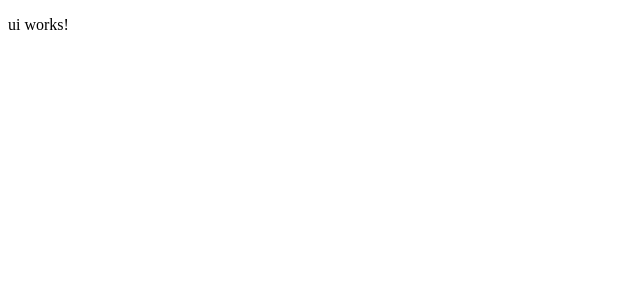
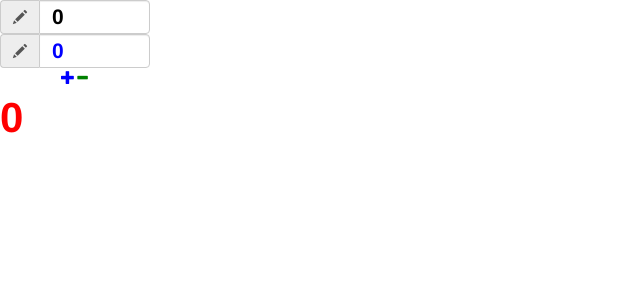
Before and after one commit to AlfonsoJari/testing-calculator, an Angular app: page / in a window 1280 px wide. Shown: the top 300 px of the page, without its empty margins (0-640 px from the left). Built offline with nearby package versions, Linux system fonts and the light colour scheme.

Commit message:
add addition ui, test #27

```diff
--- a/src/app/ui/ui.component.css
+++ b/src/app/ui/ui.component.css
@@ -0,0 +1,35 @@
+.calculator {
+    width: 150px;
+    text-align: center;
+    color: #999;
+}
+
+.result {
+    font-size: 3.0em;
+    font-weight: bold;
+    color: red;
+
+}
+
+.operator1 {
+    font-size: 1.5em;
+    font-weight: bold;
+    color: black;
+
+}
+
+.operator2 {
+    font-size: 1.5em;
+    font-weight: bold;
+    color: blue;
+
+}
+
+.addition-button {
+    cursor: pointer;
+    color: blue;
+}
+.substraction-button {
+    cursor: pointer;
+    color: green;
+}
--- a/src/app/ui/ui.component.html
+++ b/src/app/ui/ui.component.html
@@ -1 +1,23 @@
-<p>ui works!</p>
+<div class="calculator">
+
+    <form>
+        <div class="input-group">
+            <span class="input-group-addon"><i class="glyphicon glyphicon-pencil"></i></span>
+            <input id="operator1" [(ngModel)]="operator1" type="number" class="form-control operator1" name="operator1" placeholder="0.0">
+        </div>
+
+        <div class="input-group">
+            <span class="input-group-addon"><i class="glyphicon glyphicon-pencil"></i></span>
+            <input id="operator2" [(ngModel)]="operator2" type="number" class="form-control operator2" name="operator2" placeholder="0.0">
+        </div>
+    </form>
+
+    <i class="glyphicon glyphicon-plus addition-button"
+        (click)="addition()"></i>
+
+    <i class="glyphicon glyphicon-minus substraction-button"
+        (click)="substraction()"></i>
+
+</div>
+
+<span class="result">{{ result }}</span>
--- a/src/app/ui/ui.component.ts
+++ b/src/app/ui/ui.component.ts
@@ -1,4 +1,5 @@
 import { Component, OnInit } from '@angular/core';
+import { addition } from "../addition/addition"
 
 @Component({
   selector: 'app-ui',
@@ -9,7 +10,21 @@ export class UiComponent implements OnInit {
 
   constructor() { }
 
-  ngOnInit(): void {
+  result = 0;
+  operator1 = 0;
+  operator2 = 0;
+
+  ngOnInit() {
+  }
+
+  addition() {
+    let myresult = 0;
+    myresult = addition(this.operator1, this.operator2);
+    this.result = myresult;
+  }
+
+  substraction() {
+    alert("substraction here !");
   }
 
 }
--- a/src/index.html
+++ b/src/index.html
@@ -6,6 +6,7 @@
   <base href="/">
   <meta name="viewport" content="width=device-width, initial-scale=1">
   <link rel="icon" type="image/x-icon" href="favicon.ico">
+  <link rel="stylesheet" href="https://maxcdn.bootstrapcdn.com/bootstrap/3.4.0/css/bootstrap.min.css">
 </head>
 <body>
   <app-root></app-root>
```
Also changed, not shown: src/app/app.module.ts (+4 -3 lines), 1 other file (tests, documents, lock files or other folders).
